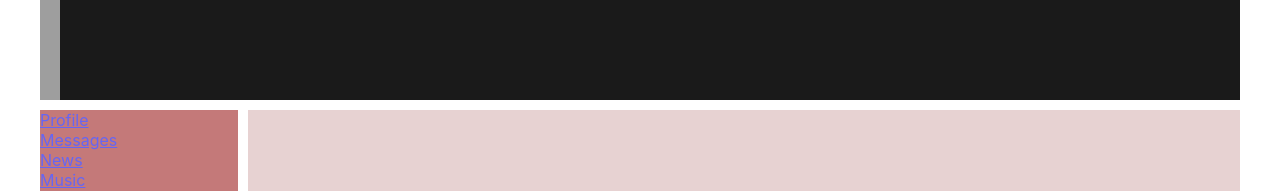
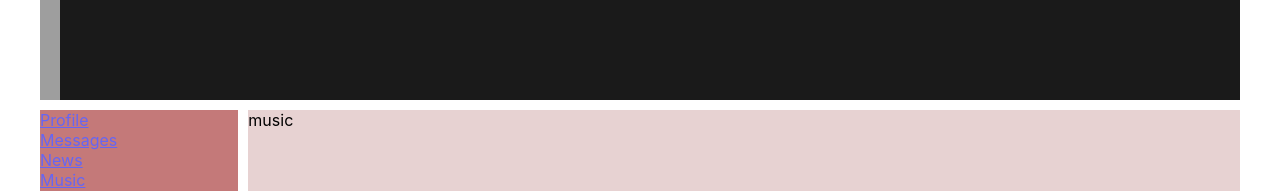
Before and after one commit to AnnaMintel/Social_Network, a React (Create React App) app: page /music in a window 1280 px wide. Shown: the top 191 px of the page. Built offline with nearby package versions, Linux system fonts and the light colour scheme; grey boxes are pictures that could not be loaded.

Commit message:
feat: added new components

```diff
--- a/src/App.tsx
+++ b/src/App.tsx
@@ -3,8 +3,11 @@ import { BrowserRouter, Route, Routes } from "react-router-dom";
 import "./App.css";
 import { Dialogs } from "./components/Dialogs/Dialogs";
 import { Header } from "./components/Header/Header";
+import { Music } from "./components/Music/Music";
 import { Navbar } from "./components/Navbar/Navbar";
+import { News } from "./components/News/News";
 import { Profile } from "./components/Profile/Profile";
+import { Settings } from "./components/Settings/Settings";
 
 const App = () => {
   return (
@@ -15,8 +18,11 @@ const App = () => {
         <Navbar />
         <div className='app-wrapper-content'>
           <Routes>
+            <Route path="/profile" element={<Profile />} />
             <Route path="/dialogs" element={<Dialogs />} />
-            <Route path="/profile" element={<Profile />} />
+            <Route path="/news" element={<News />} />
+            <Route path="/music" element={<Music />} />
+            <Route path="/settings" element={<Settings />} />
           </Routes>
         </div>
       </div>
--- /dev/null
+++ b/src/components/Music/Music.tsx
@@ -0,0 +1,10 @@
+import React from "react";
+import s from "./Music.module.css";
+
+export const Music = (props: any) => {
+    return(
+        <div>
+            music
+        </div>
+    )
+}
--- /dev/null
+++ b/src/components/News/News.tsx
@@ -0,0 +1,10 @@
+import React from "react";
+import s from "./News.module.css";
+
+export const News = (props: any) => {
+    return(
+        <div>
+            news
+        </div>
+    )
+}
--- /dev/null
+++ b/src/components/Settings/Settings.tsx
@@ -0,0 +1,10 @@
+import React from "react";
+import s from "./Settings.module.css";
+
+export const Settings = (props: any) => {
+    return(
+        <div>
+            settings
+        </div>
+    )
+}
```
Also changed, not shown: src/components/Music/Music.module.css (added), src/components/News/News.module.css (added), src/components/Settings/Settings.module.css (added).
